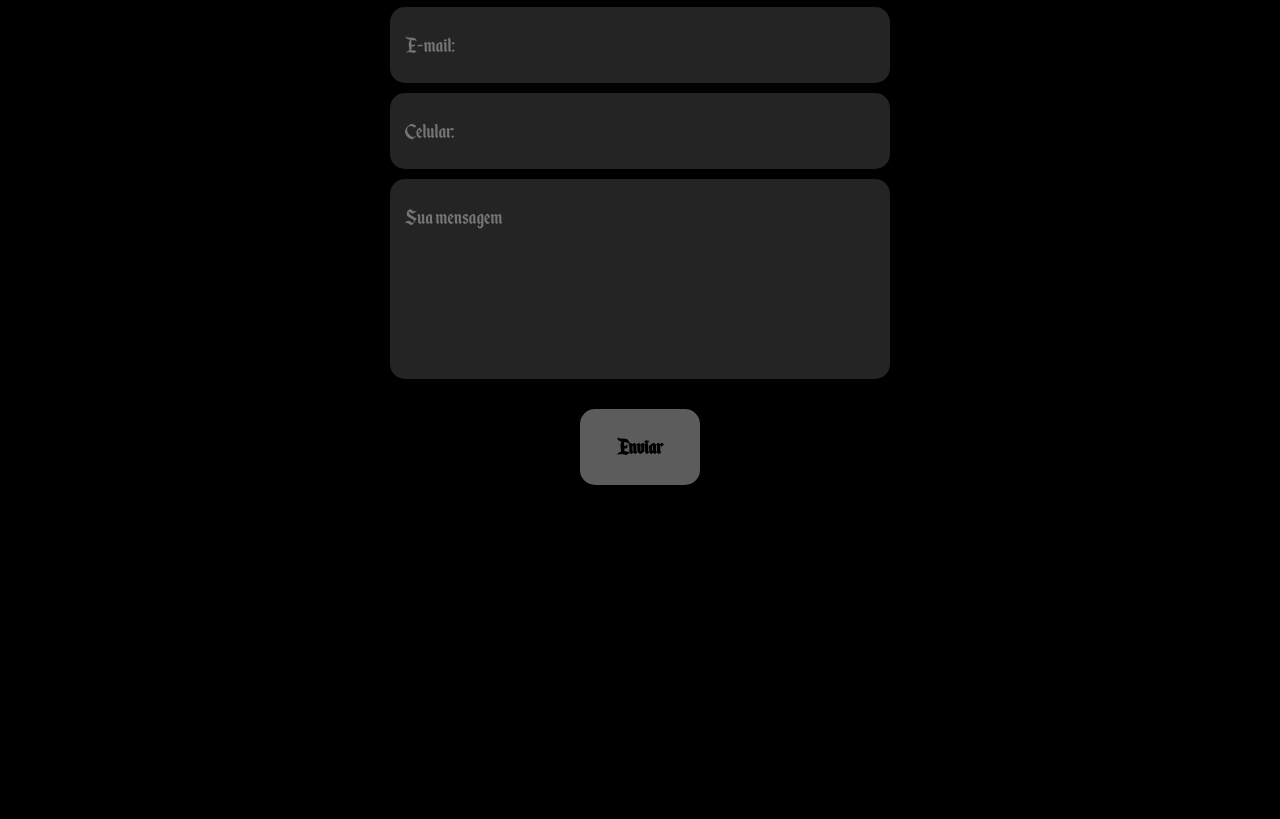
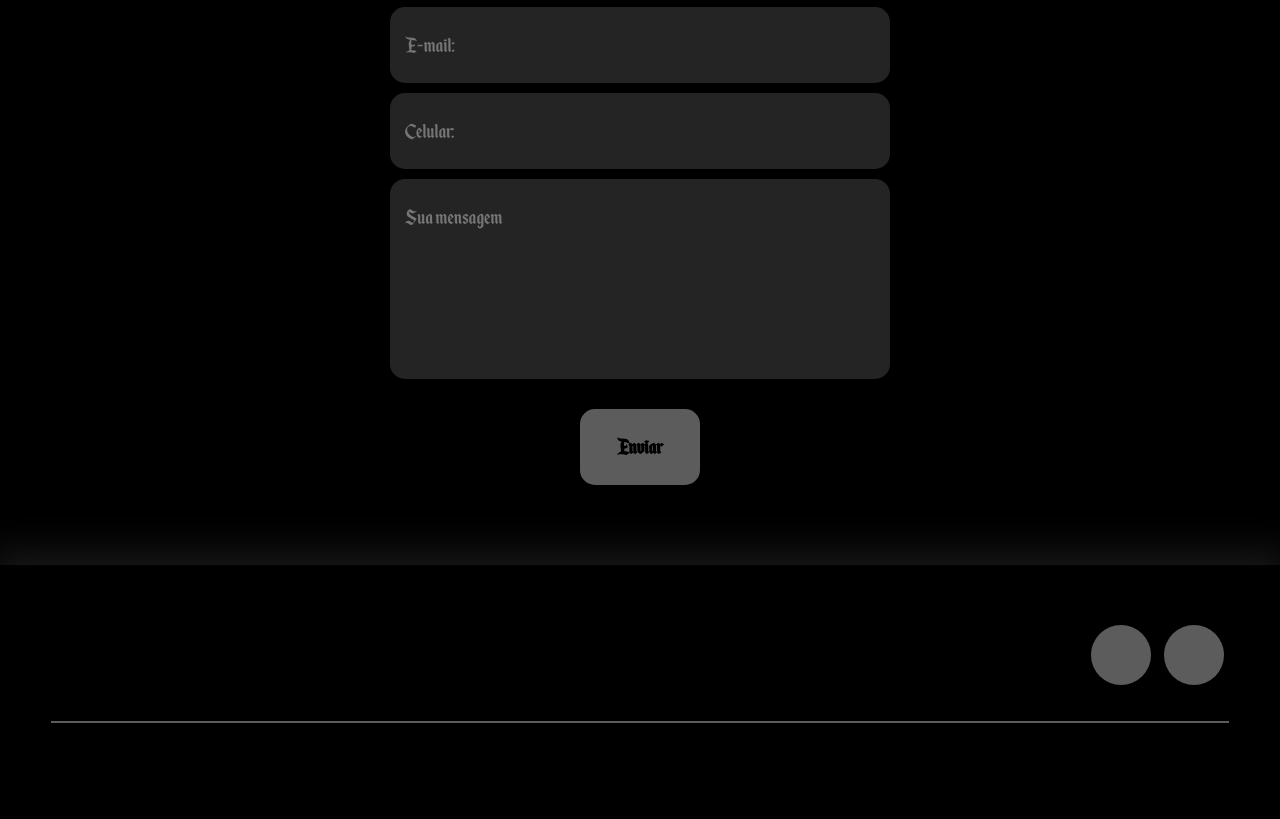
Before and after one commit to Andr3Reis/Portifolio, a plain HTML site: page index.html in a window 1280 px wide. Shown: the part 2398-3217 px from the top of the page. Before the commit the page ends 2963 px from the top, so only its background shows below. Drawn offline with nearby package versions, Linux system fonts and the light colour scheme.

Commit message:
AddRodapé

```diff
--- a/index.html
+++ b/index.html
@@ -133,5 +133,24 @@
         </section><!--formulario-->
 
     </main>
+
+    <footer>
+        <div class="interface">
+            <div class="line-footer">
+                <div class="flex">
+                    <div class="logo-footer">
+                        <img src="" alt="">
+                    </div>
+                    <div class="btn-social">
+                        <a href="#"><button><i class="bi bi-linkedin"></i></button></a>
+                        <a href="#"><button><i class="bi bi-instagram"></i></button></a>
+                    </div><!--btn-social-->
+                </div>
+            </div><!--line-footer-->
+            <div class="line-footer borda">
+                <p><i class="bi bi-envelope-fill"></i> <a href="mailto:andr3luiz.reis@gmail.com"></a></p>
+            </div><!--line-footer-->
+        </div><!--interface-->
+    </footer>
 </body>
 </html>
--- a/style.css
+++ b/style.css
@@ -191,7 +191,7 @@ section.sobre .flex{
     text-align: justify;
 }
 
-.sobre .txt-sobre .btn-social button{
+.btn-social button{
     width: 60px;
     height: 60px;
     border-radius: 50%;
@@ -298,3 +298,31 @@ form .btn-enviar input{
     cursor: pointer;
     transition: .2s;
 }
+
+/* ESTILO DO RODAPÉ */
+
+footer{
+    padding: 40px 4%;
+    box-shadow: 0 0 40px 10px #ffffff1d;
+}
+
+footer .flex{
+    justify-content: space-between;
+}
+
+footer .line-footer{
+    padding: 20px 0;
+}
+
+.borda{
+    border-top: 2px solid #5c5c5c;
+}
+
+footer .line-footer p i{
+    color:#fff;
+    font-size: 22px;
+}
+
+footer .line-footer p a{
+    color:#fff;
+}
```
